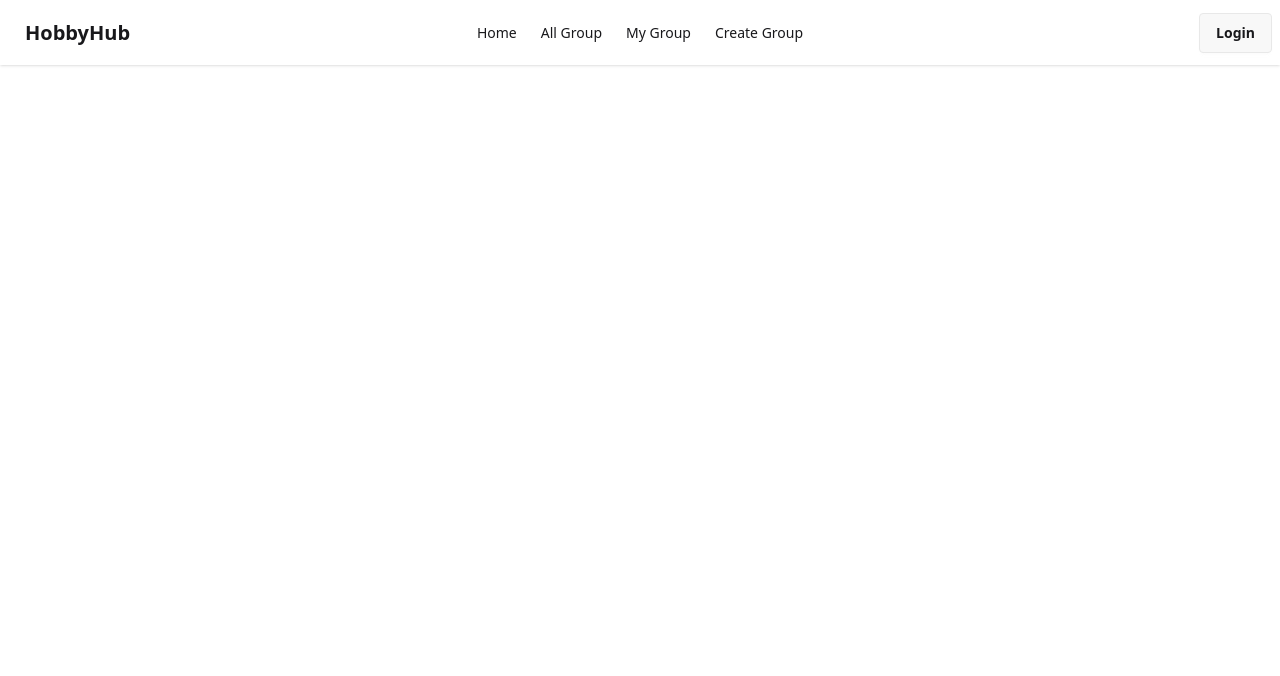
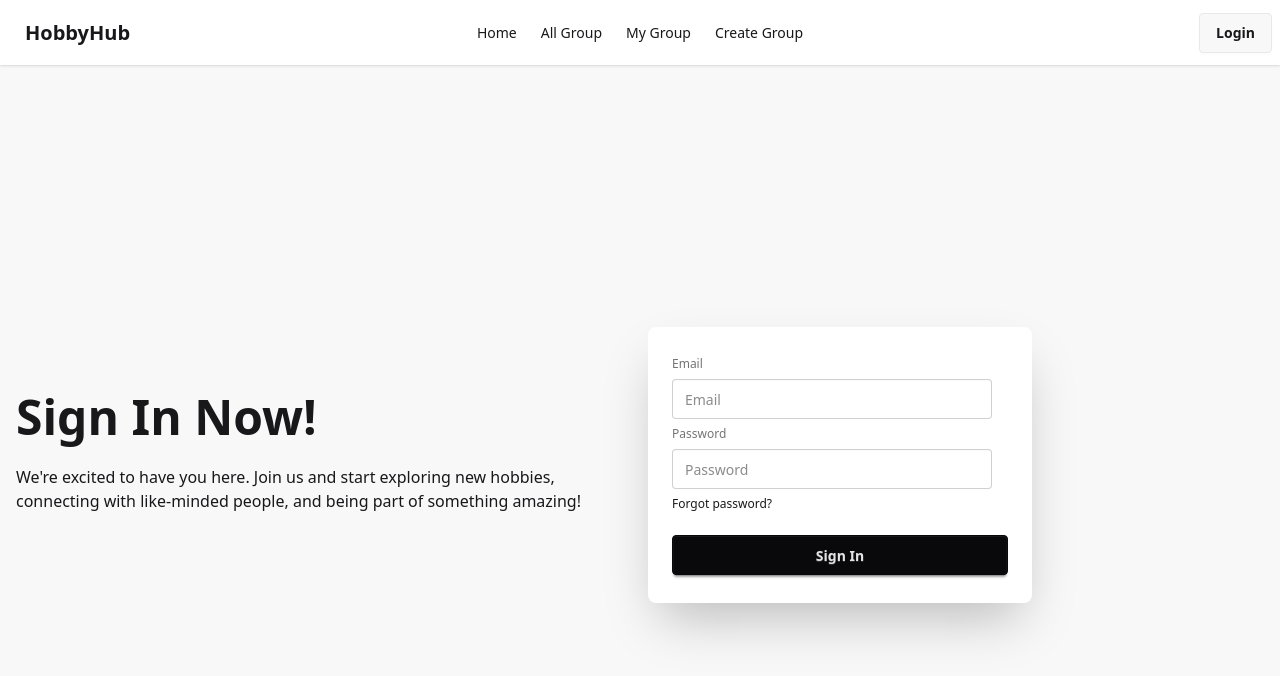
Before and after one commit to sowmitraguho/hobbyhub, a React (Vite) app: page /login in a window 1280 px wide. Shown: the top 676 px of the page. Built offline with nearby package versions, Linux system fonts and the light colour scheme; no server answers.

Commit message:
login page set up

```diff
--- a/src/Components/Firebase/AuthProvider.jsx
+++ b/src/Components/Firebase/AuthProvider.jsx
@@ -1,6 +1,6 @@
 import React, { useEffect, useState } from 'react';
 import { AuthContext } from './AuthContext';
-import { createUserWithEmailAndPassword, onAuthStateChanged, signOut, updateProfile } from "firebase/auth";
+import { createUserWithEmailAndPassword, onAuthStateChanged, signInWithEmailAndPassword, signOut, updateProfile } from "firebase/auth";
 import { auth } from '../../firebase.init';
 
 const AuthProvider = ({children}) => {
@@ -9,6 +9,10 @@ const AuthProvider = ({children}) => {
 
     const createUser = (email, password) => {
         return createUserWithEmailAndPassword(auth, email, password);
+    }
+
+    const signIn = (email, password) => {
+        return signInWithEmailAndPassword(auth, email, password);
     }
 
     const updateUser = (updatedUserData) => {
@@ -31,8 +35,10 @@ const AuthProvider = ({children}) => {
 
     const userInfo = {
         createUser,
+        signIn,
         updateUser,
         logOut,
+        setLoggedInUser,
         loggedInUser
     };
 
--- a/src/Components/Login.jsx
+++ b/src/Components/Login.jsx
@@ -1,9 +1,54 @@
-import React from 'react';
+import React, { use } from 'react';
+import { AuthContext } from './Firebase/AuthContext';
 
 const Login = () => {
+
+    const { signIn, setLoggedInUser } = use(AuthContext);
+
+
+
+    const handleSignIn = (e) => {
+        e.preventDefault();
+        const form = e.target;
+        const formData = new FormData(form);
+        const userData = Object.fromEntries(formData.entries());
+        const { email, password } = userData;
+        console.log(email, password);
+        signIn(email, password)
+            .then((result) => {
+                // Signed in
+                console.log(result.user);
+            })
+            .catch((error) => {
+                console.log(error.message);
+            });
+    }
     return (
         <div>
-
+            <div className="hero bg-base-200 min-h-screen">
+                <div className="hero-content grid grid-cols-1 md:grid-cols-2">
+                    <div className="text-center lg:text-left">
+                        <h1 className="text-5xl font-bold">Sign In Now!</h1>
+                        <p className="py-6">
+                            We're excited to have you here. Join us and start exploring new hobbies, connecting with like-minded people, and being part of something amazing!
+                        </p>
+                    </div>
+                    <div className="card bg-base-100 w-full max-w-sm shrink-0 shadow-2xl">
+                        <div className="card-body">
+                            <form onSubmit={handleSignIn}>
+                                <fieldset className="fieldset">
+                                    <label className="label">Email</label>
+                                    <input type="email" name='email' className="input" placeholder="Email" />
+                                    <label className="label">Password</label>
+                                    <input type="password" name='password' className="input" placeholder="Password" />
+                                    <div><a className="link link-hover">Forgot password?</a></div>
+                                    <button type='submit' className="btn btn-neutral mt-4">Sign In</button>
+                                </fieldset>
+                            </form>
+                        </div>
+                    </div>
+                </div>
+            </div>
         </div>
     );
 };
```
